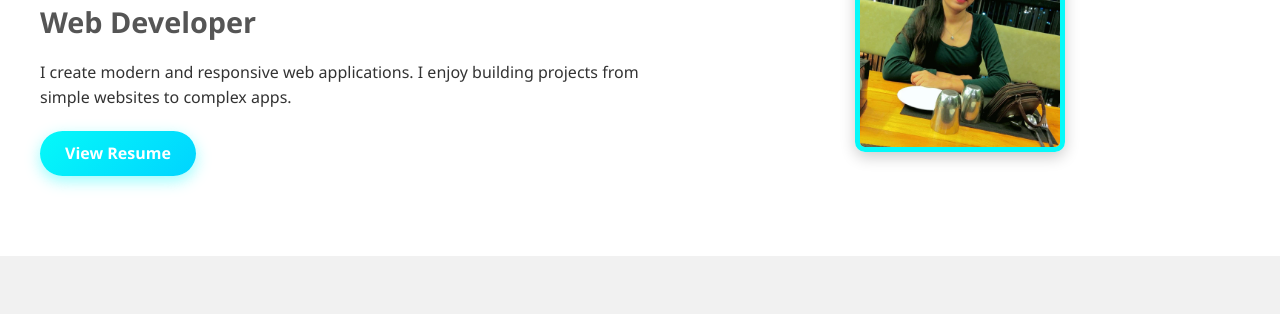
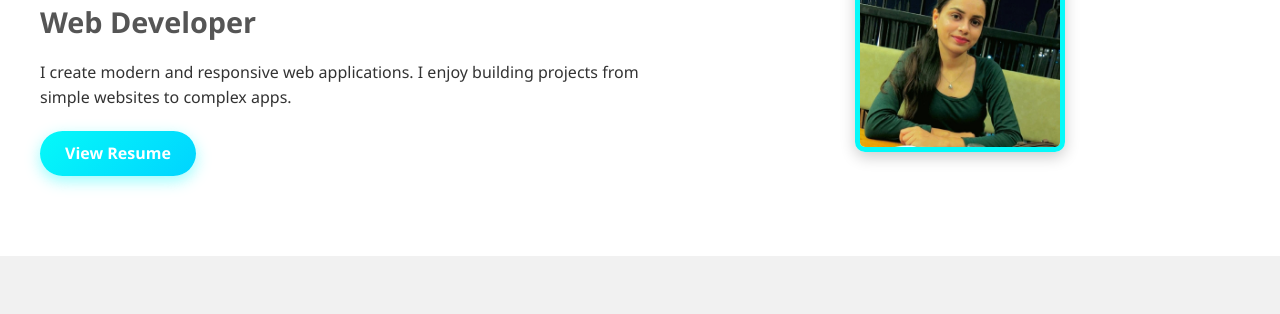
Before and after one commit to NancySharmaa/Myportfolio, a plain HTML site: page index.html in a window 1280 px wide. Shown: the part 211-525 px from the top of the page. Drawn offline with Linux system fonts and the light colour scheme.

Commit message:
Updated my profile photo

```diff
--- a/index.html
+++ b/index.html
@@ -27,7 +27,7 @@
       <a href="files/resume.pdf" class="btn" target="_blank">View Resume</a>
     </div>
     <div class="photo">
-  <img src="files/myphoto.webp" alt="Nancy Sharma" class="hero-img">
+  <img src="files/myphoto.jpg" alt="Nancy Sharma" class="hero-img">
 </div>
 
   </section>
```
Also changed, not shown: files/myphoto.jpg (added), files/myphoto.webp (deleted).
